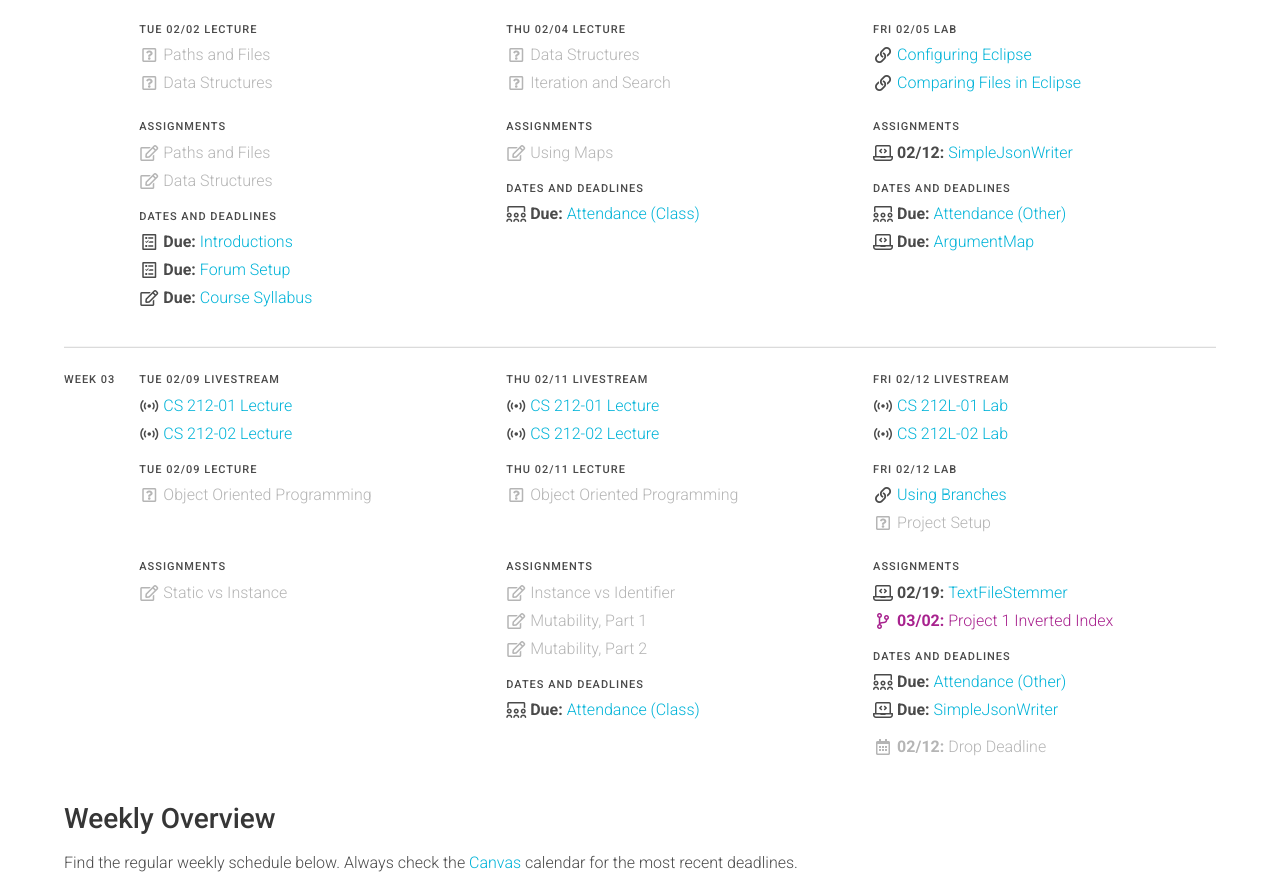
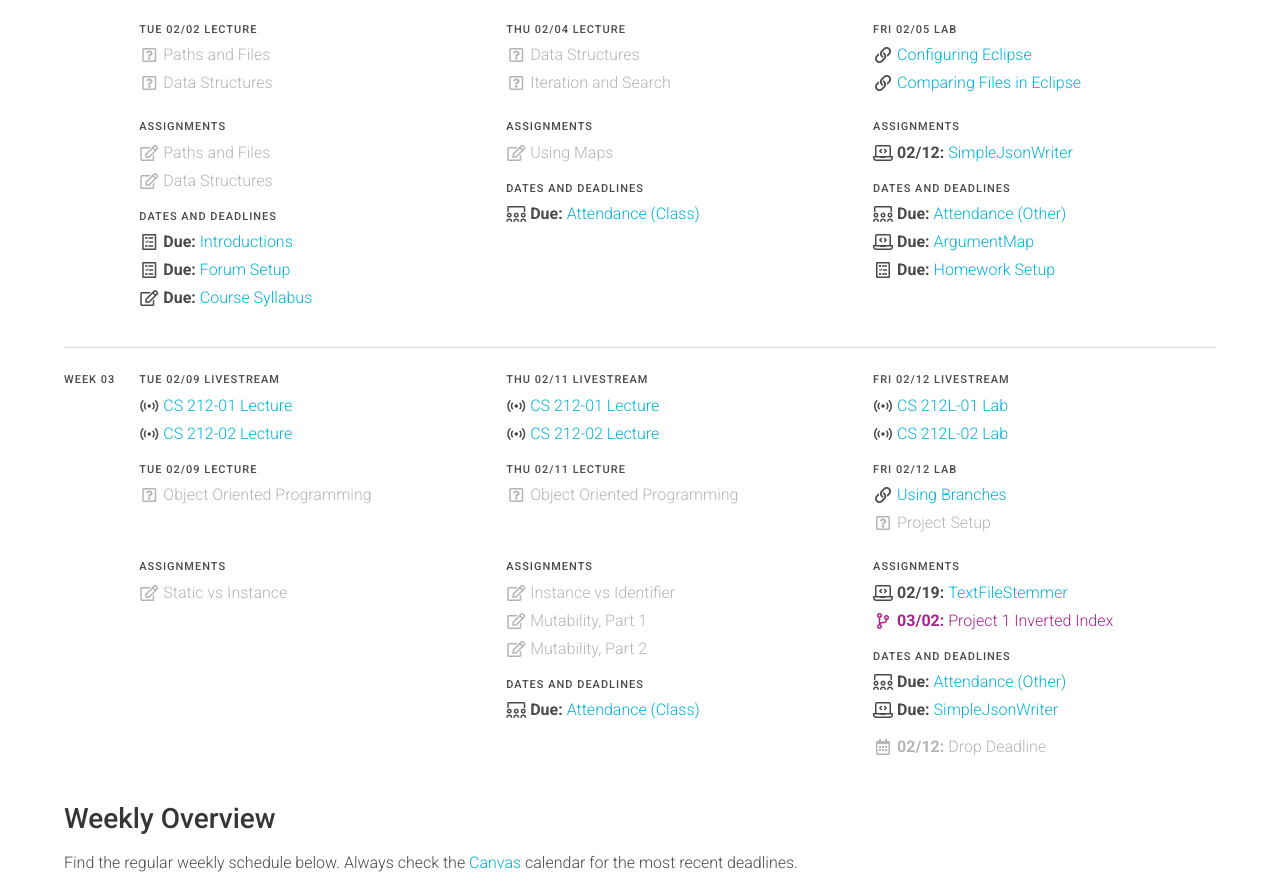
Before and after one commit to usf-cs212-spring2021/usf-cs212-spring2021.github.io, a Jekyll site: the page built from index.md, in a window 1280 px wide and 900 px high, scrolled down 645 px, cut to the strip 0-887 px from the top of the window. Built offline with Jekyll 4.4.1, drawn with Linux system fonts in a browser that asks for light colours.

Commit message:
Adding homework setup

```diff
--- a/_data/participation.yml
+++ b/_data/participation.yml
@@ -9,3 +9,9 @@ forum_setup:
   text: 'Forum Setup'
   link: 'https://usfca.instructure.com/courses/1597848/assignments/7040987'
   date: 2021-02-02
+
+homework_setup:
+  <<: *default
+  text: 'Homework Setup'
+  link: 'https://usfca.instructure.com/courses/1597848/assignments/7040988'
+  date: 2021-02-05
--- a/_data/schedule.yml
+++ b/_data/schedule.yml
@@ -141,6 +141,9 @@ weeks:
               - file: 'homework'
                 name: 'argumentmap'
 
+              - file: 'participation'
+                name: 'homework_setup'
+
           - <<: *deadlines
             items:
               - file: 'attendance'
@@ -236,6 +239,9 @@ weeks:
 
               - file: 'homework'
                 name: 'argumentmap'
+
+              - file: 'participation'
+                name: 'homework_setup'
 
   - week: 3
     days:
```
